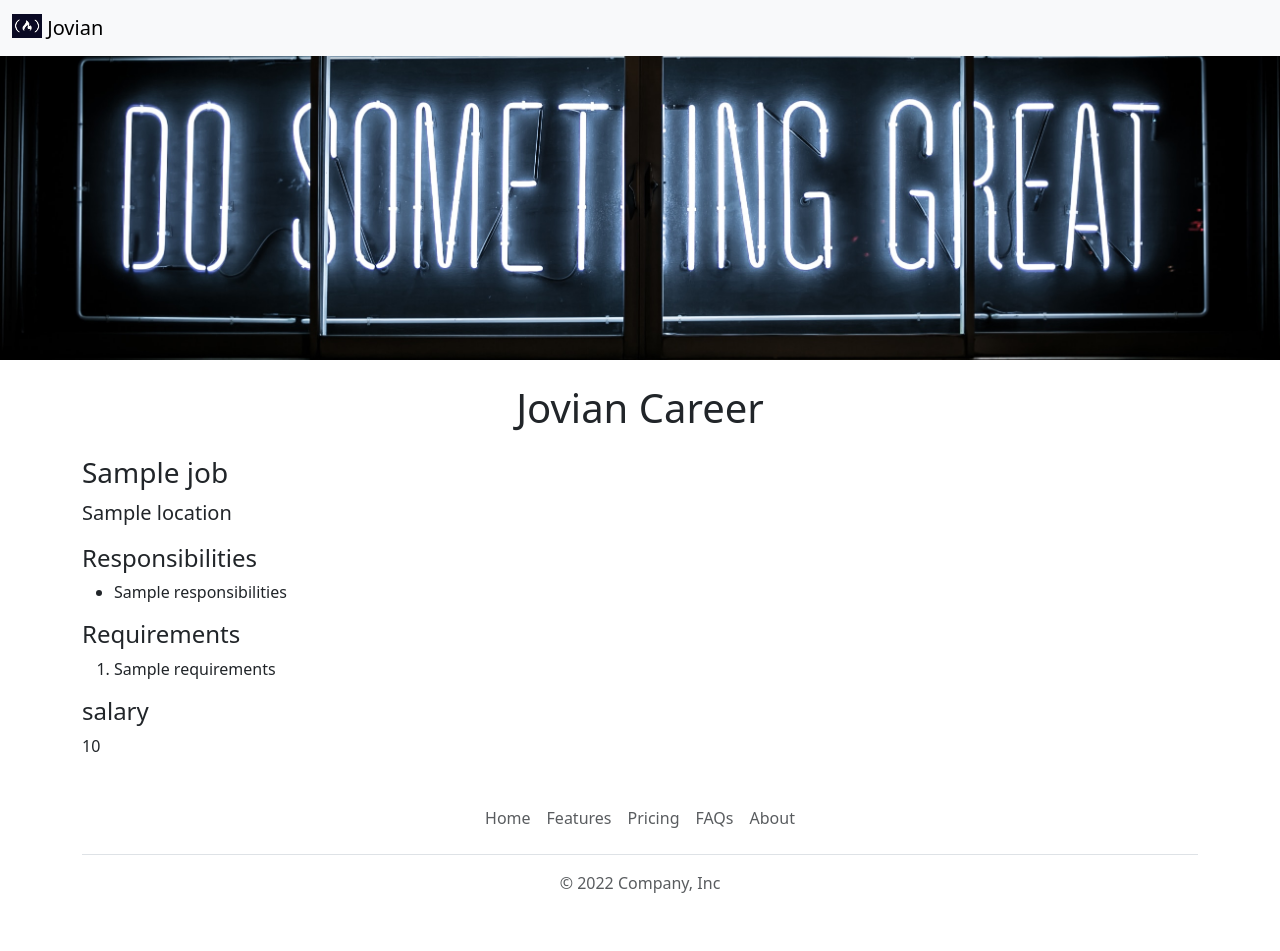
After one commit to ruthvik1665/jovian-job-career-website-v2, a Flask app: template templates/jobpage.html in a window 1280 px wide. The commit adds this page. Run offline with Flask 3, Linux system fonts and the light colour scheme; the template is opened without the code that fills it: most values are stand-ins (such as "Sample title", 1, 10 or a date in 2020).

Commit message:
dynamic job for each job

```diff
--- a/app.py
+++ b/app.py
@@ -1,5 +1,5 @@
 from flask import Flask, render_template,jsonify
-from database import load_jobs_from_db
+from database import load_jobs_from_db,load_job_from_db
 
 app = Flask(__name__)
 
@@ -13,5 +13,13 @@ def list_jobs():
   jobs=load_jobs_from_db()
   return jsonify(jobs)
 
+@app.route('/job/<id>')
+def show_job(id):
+  job=load_job_from_db(id)
+  if job is None:
+    return "page not found"
+  else:
+    return render_template("jobpage.html",job=job)
+
 if __name__ == '__main__':
   app.run(host='0.0.0.0',port=4444, debug=False)
--- /dev/null
+++ b/templates/Bootstrap.html
@@ -0,0 +1,3 @@
+<meta charset="utf-8">
+<meta name="viewport" content="width=device-width, initial-scale=1">
+    <link href="https://cdn.jsdelivr.net/npm/bootstrap@5.3.0/dist/css/bootstrap.min.css" rel="stylesheet" integrity="sha384-9ndCyUaIbzAi2FUVXJi0CjmCapSmO7SnpJef0486qhLnuZ2cdeRhO02iuK6FUUVM" crossorigin="anonymous">
--- /dev/null
+++ b/templates/banner.html
@@ -0,0 +1,9 @@
+<style>
+      #banner{
+        height:360px;
+        width:100%;
+        object-fit:cover;
+        margin-bottom:16px;
+      }
+    </style>
+    <img id="banner" class="img-fluid" src="https://jovian-job-careers--ruthvikbasetti.repl.co/static/banner.jpg">
--- a/templates/jobitem.html
+++ b/templates/jobitem.html
@@ -8,7 +8,7 @@
       {% endif %}
   </div>
   <div class='col-3'>
-    <a href="mailto:Joviancareers@gmail.com?subject=Applying%20for%20{{job['title']}}&body=Name%3A%3C%3E%0D%0Acollege%3A%3C%3E%0D%0Aresume%3A%3C%3E%0D%0Alinked%20in%20link%3A%3C%3E%0D%0A"
+    <a href="/job/{{job['id']}}"
       type="button" class="btn btn-outline-primary">Apply</a>
   </div>
 </div>
--- /dev/null
+++ b/templates/jobpage.html
@@ -0,0 +1,31 @@
+<!DOCTYPE html>
+<html lang="en-US">
+  <head>
+    <title>{{job.title}}-Jovian Job Careers</title>
+    {% include 'Bootstrap.html' %}
+  </head>
+  <body>
+    {% include 'nav.html' %}
+    {% include 'banner.html' %}
+    <div class="container ml-10">
+    <h1 class="text-center mt-2 mb-4">Jovian Career</h1>
+    <h3>{{job.title}}</h3>
+    <p class='lead'>{{job.location}}</p>
+    <h4>Responsibilities</h4>
+    <ul>
+    {% for line in job.responsibilities.split('\n') %}
+      <li>{{line}}</li>
+    {% endfor %}
+    </ul>
+    <h4>Requirements</h4>
+    <ol>
+    {% for line in job.requirements.split('\n') %}
+      <li>{{line}}</li>
+    {% endfor %}
+    </ol>
+    <h4>salary</h4>
+    <p>{{job.salary}}</p>
+    </div>
+    {% include 'footer.html' %}
+  </body>
+</html>
--- a/templates/nav.html
+++ b/templates/nav.html
@@ -1,6 +1,6 @@
 <nav class="navbar navbar-light bg-light shadow sm fixed-top">
   <div class="container-fluid">
-    <a class="navbar-brand" href="#">
+    <a class="navbar-brand" href="/">
       <img src="/static/logo.jpg" alt="" width="30" height="24" class="d-inline-block align-text-top">
       Jovian
     </a>
```
Also changed, not shown: database.py (+19 -4 lines), templates/home.html (+5 -14 lines).
